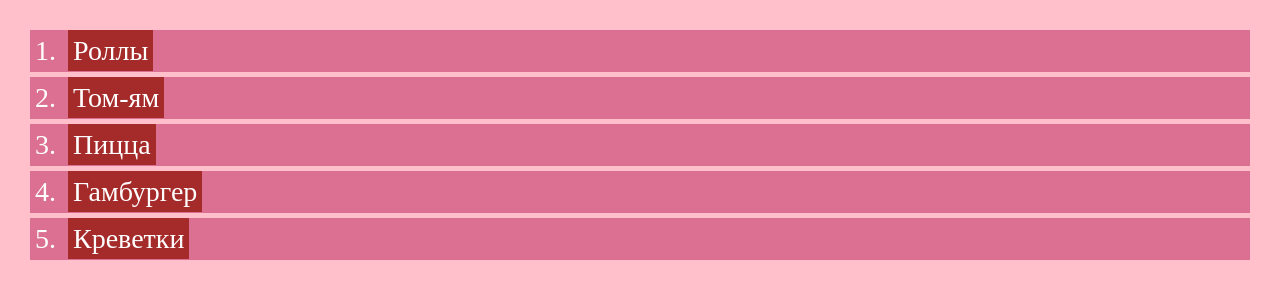
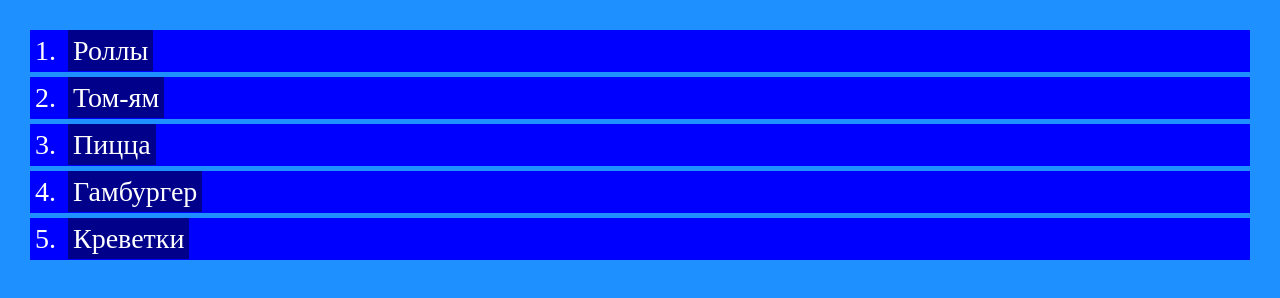
Before and after one commit to Elena0423/HTML5, a plain HTML site: page index.html in a window 1280 px wide. Drawn offline with Linux system fonts and the light colour scheme.

Commit message:
Добавленны измене

```diff
--- a/style.css
+++ b/style.css
@@ -6,7 +6,7 @@
 
 body {
     font-size: 14px;
-    background-color: pink;
+    background-color:dodgerblue;
 }
 
 .text {
@@ -15,7 +15,7 @@ body {
 
 .box {
     inline-size: 100%;
-    background-color: brown;
+    background-color:darkblue;
     color: white;
 }
 
@@ -27,5 +27,5 @@ ol {
 }
 
 li {
-    background-color: palevioletred;
+    background-color:blue;
 }
```
